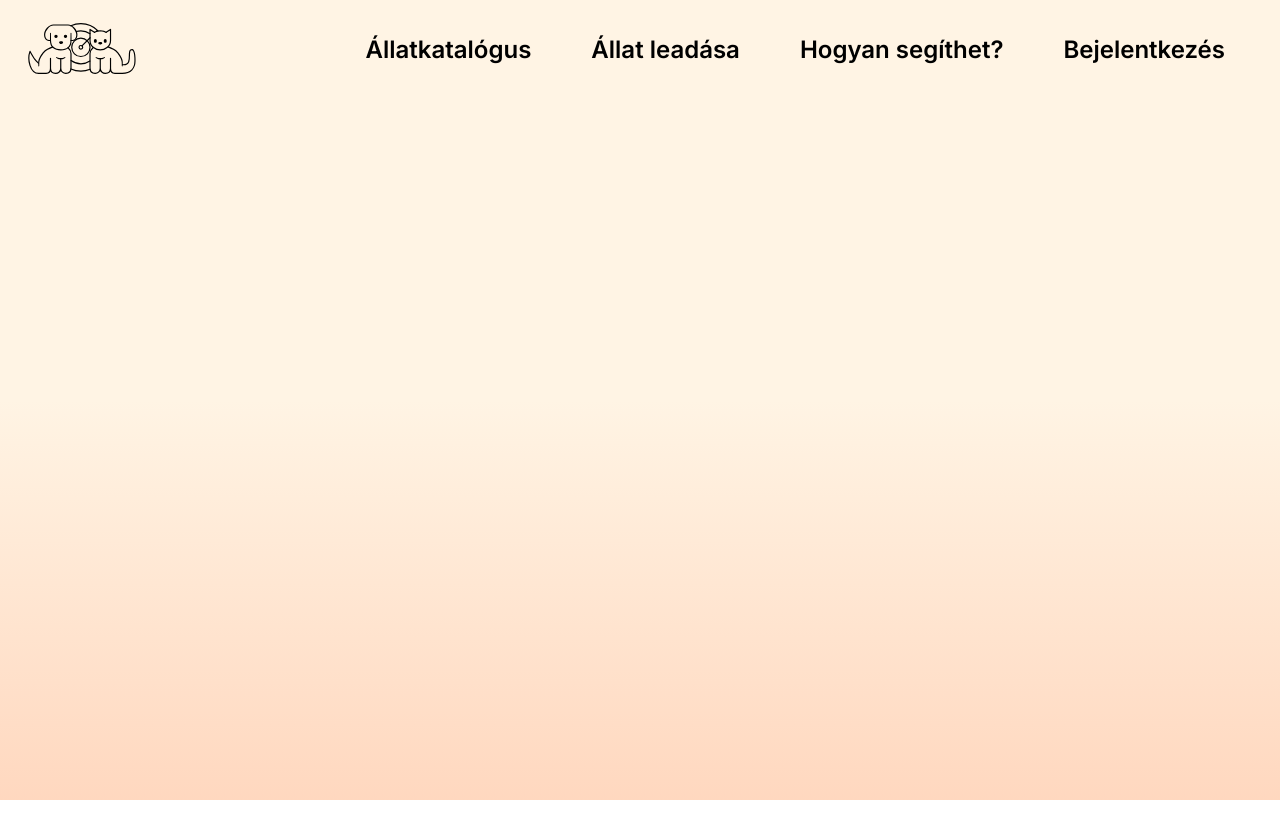
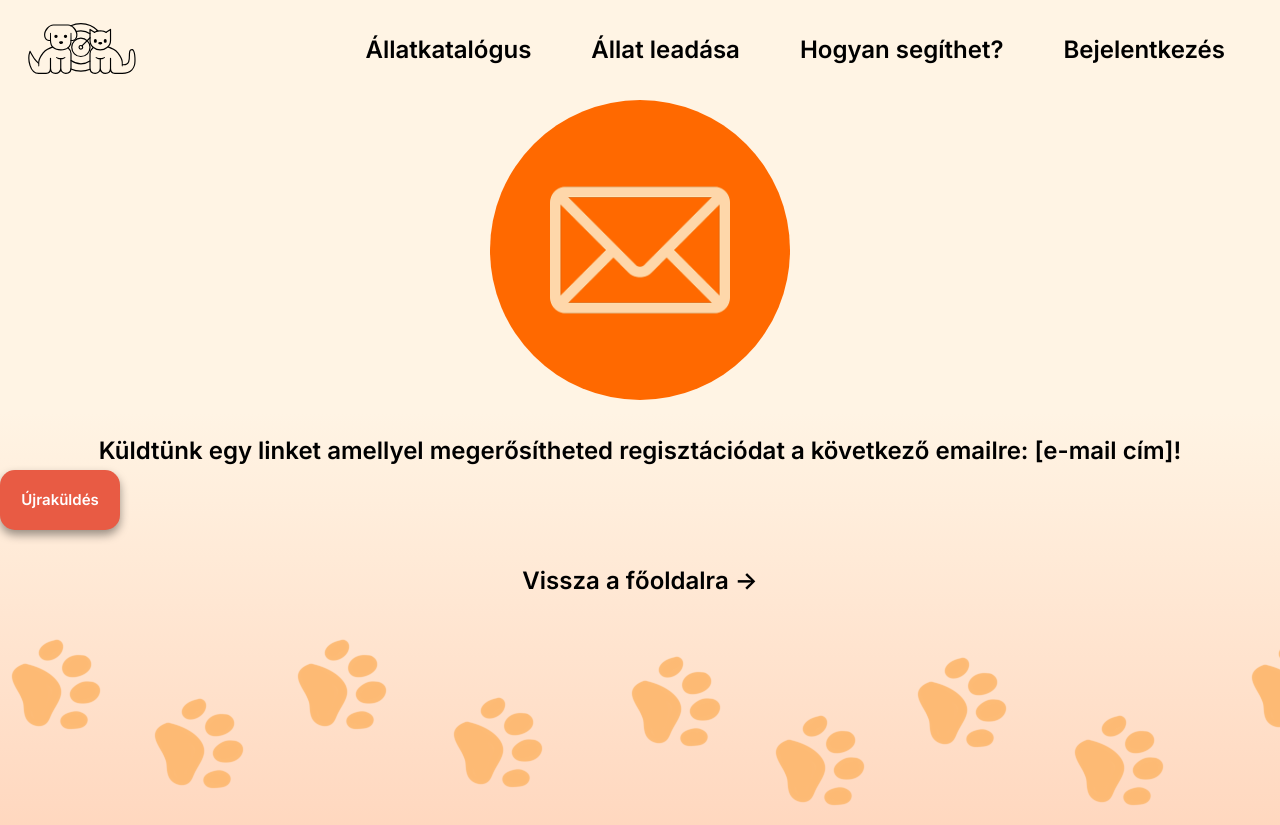
Before and after one commit to Szaszuge/menhely, a Vue app in the folder menhely/: page /emailsent in a window 1280 px wide. Before the commit the page ends 800 px from the top, so only its background shows below. Built offline with nearby package versions, Linux system fonts and the light colour scheme.

Commit message:
SCRUM-47 Email oldal route, design elkezdése

```diff
--- a/menhely/src/router/index.js
+++ b/menhely/src/router/index.js
@@ -24,6 +24,12 @@ const router = createRouter({
       path: '/petcatalog',
       name: 'petcatalog',
       component: () => import('../views/PetCatalog.vue')
+    },
+
+    {
+      path: '/emailsent',
+      name: 'emailsent',
+      component: () => import('../views/EmailSent.vue')
     }
   ],
 })
--- /dev/null
+++ b/menhely/src/views/EmailSent.vue
@@ -0,0 +1,37 @@
+<script setup lang="ts">
+import PawFooter from '@/components/PawFooter.vue';
+import Button from '@/components/Button.vue';
+
+</script>
+
+
+<template>
+    <div>
+        <div id="korID" class="bg-orange-500"></div>
+        <p>Küldtünk egy linket amellyel megerősítheted regisztációdat a következő emailre: [e-mail cím]!</p>
+        <Button>Újraküldés</Button>
+        <p>Vissza a főoldalra -></p>
+    </div>
+
+<PawFooter/>
+</template>
+
+
+<style scoped>
+#korID {
+  width: 300px;
+  height: 300px;
+  border-radius: 50%;
+  margin: auto;
+  background-image: url(../assets/pendingemail.png);
+  background-size: 180px;
+  background-repeat: no-repeat;
+  background-position: center;
+}
+p {
+  text-align: center;
+  font-size: 1.5rem;
+  font-weight: 600;
+  margin-top: 2rem;
+}
+</style>
--- a/menhely/src/views/RegisterView.vue
+++ b/menhely/src/views/RegisterView.vue
@@ -33,7 +33,7 @@ function register(event) {
     api.userRegister(user, address).then((res) => {
         console.log(res.data.message);
     });
-    //router.push("/");
+    router.push("/emailsent");
 }
 
 </script>
```
Also changed, not shown: menhely/src/assets/pendingemail.png (added).
